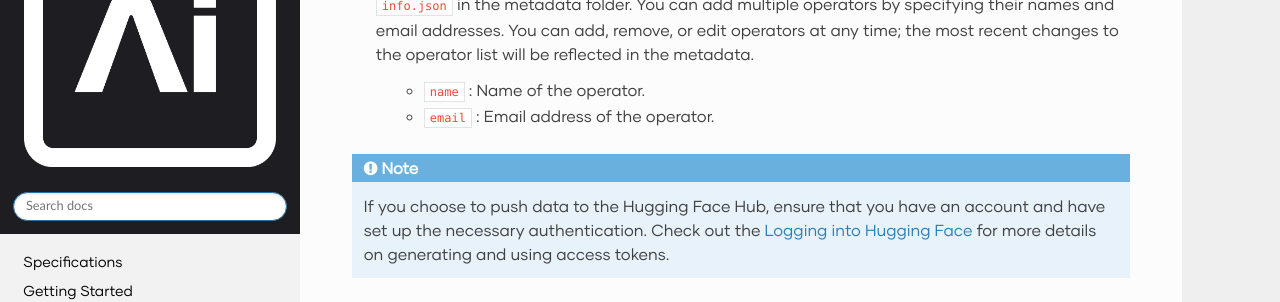
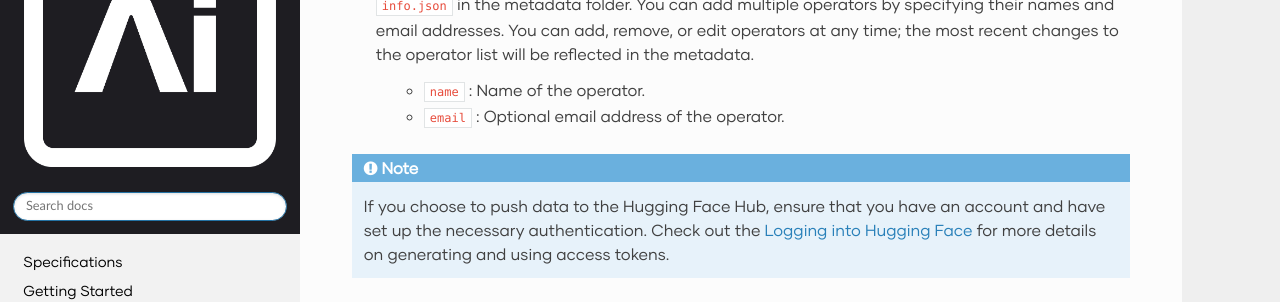
Before and after one commit to TrossenRobotics/trossen_arm, a Sphinx documentation site: the page built from docs/tutorials/trossen_data_collection_ui.rst, in a window 1280 px wide and 900 px high, scrolled down 5926 px. Shown: the part 154-456 px from the top of the window. Built offline with Sphinx 7.4.7 and the Read the Docs theme 3.1.0, drawn with Linux system fonts in a browser that asks for light colours; some web fonts are replaced; pages that are not in the unit, such as notebooks, are missing from menus.

Commit message:
update docs for optional email address

```diff
--- a/docs/tutorials/trossen_data_collection_ui.rst
+++ b/docs/tutorials/trossen_data_collection_ui.rst
@@ -270,7 +270,7 @@ An example configuration for tasks is shown below:
   You can add multiple operators by specifying their names and email addresses.
   You can add, remove, or edit operators at any time; the most recent changes to the operator list will be reflected in the metadata.
     - ``name`` : Name of the operator.
-    - ``email`` : Email address of the operator.
+    - ``email`` : Optional email address of the operator.
 
 .. note::
 
```
